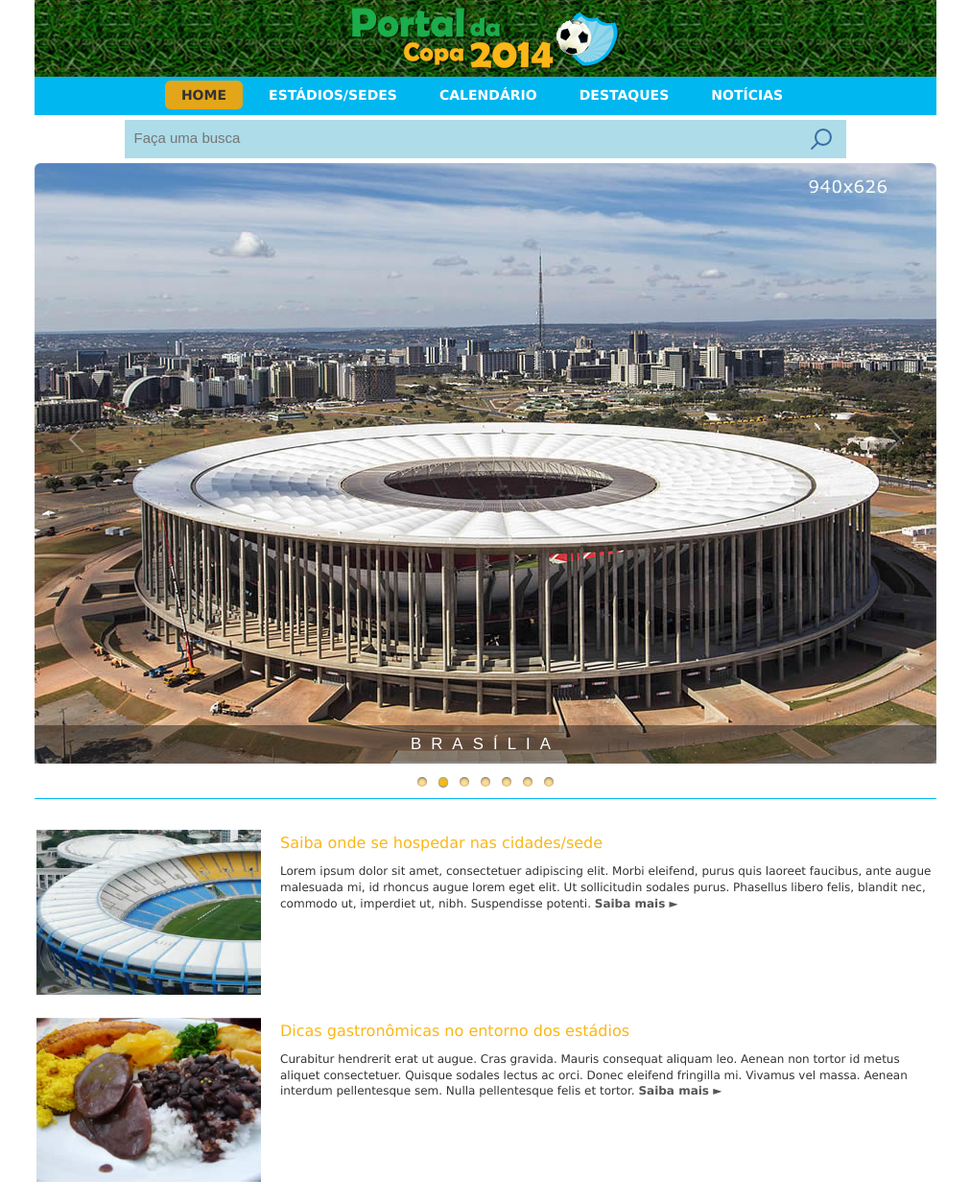
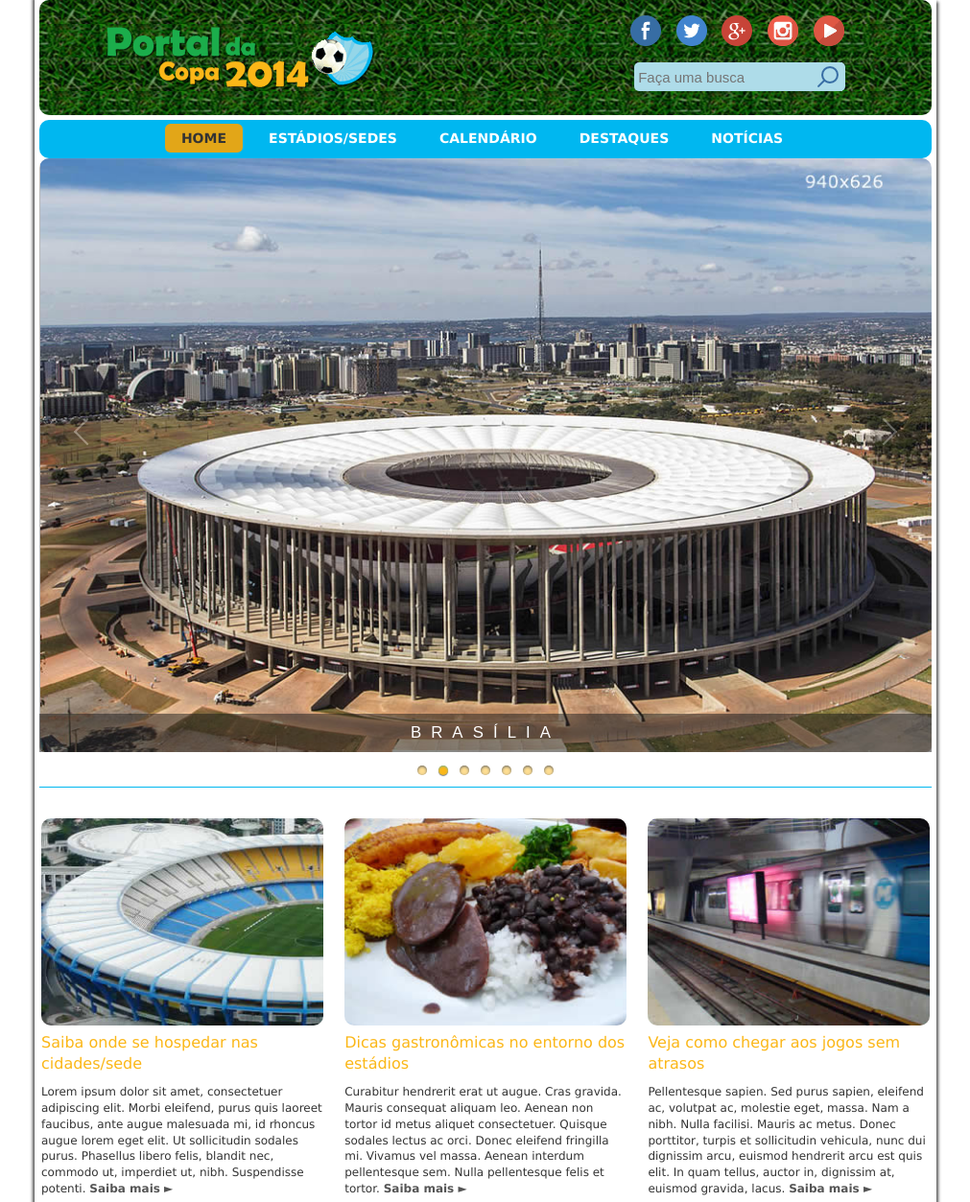
Before and after one commit to leocaliban/pl-web-design-responsivo, a plain HTML site: page 09_criando_um_layout_responsivo/index.html in a window 1280 px wide. Shown: the top 1253 px of the page at 96% size, without its empty margins (134-1145 px from the left). Drawn offline with Linux system fonts and the light colour scheme.

Commit message:
Breakpoint 800px

```diff
--- a/09_criando_um_layout_responsivo/assets/css/style.css
+++ b/09_criando_um_layout_responsivo/assets/css/style.css
@@ -321,7 +321,7 @@ footer {
     margin-right: 2em;
   }
 
-  .noti figure img{
+  .noti figure img {
     width: 100%;
   }
 }
@@ -362,3 +362,108 @@ footer {
     margin: 0;
   }
 }
+
+@media screen and (min-width: 800px) {
+  .tudo {
+    position: relative;
+    background: #ffffff;
+    padding: 0 0.5em;
+    box-shadow: 2px 2px 3px #555555, -2px -2px 3px #555555;
+  }
+
+  header {
+    height: 12em;
+    border-radius: 1em;
+    background-position: 7em, center;
+  }
+
+  nav {
+    border-radius: 1em;
+    margin-top: 0.5em;
+  }
+
+  .social {
+    background: none;
+    position: absolute;
+    right: 7em;
+    top: 0;
+  }
+
+  .busca {
+    width: 22em;
+    height: 3em;
+    position: absolute;
+    right: 9.5em;
+    top: 6em;
+    border-radius: 0.5em;
+  }
+
+  .busca input[type="search"] {
+    background: none;
+    margin-top: 0.3em;
+  }
+
+  .busca input[type="submit"] {
+    height: 30px;
+    margin-top: 0;
+  }
+
+  #ninja-slider {
+    border-radius: 1em;
+    margin-top: 0.5em;
+  }
+
+  .noti {
+    float: left;
+    width: 32%;
+  }
+
+  .noti:nth-child(2) {
+    margin-left: 2%;
+    margin-right: 2%;
+  }
+
+  .noti figure {
+    float: left;
+    width: 100%;
+    margin-right: 0;
+  }
+
+  .noti .texto {
+    float: right;
+  }
+
+  .noti figure img {
+    width: 100%;
+    border-radius: 1em;
+  }
+
+  .informacoes {
+    border-radius: 1em;
+  }
+
+  .info {
+    float: left;
+    width: 32%;
+    padding: 0 1em;
+  }
+
+  .info:nth-child(2) {
+    margin-left: 2%;
+    margin-right: 2%;
+  }
+
+  .info h2 {
+    font-size: 1.2em;
+    font-weight: bold;
+  }
+
+  .info figure img {
+    border-radius: 1em;
+  }
+
+  .copyright {
+    border-top-left-radius: 1em;
+    border-top-right-radius: 1em;
+  }
+}
```
